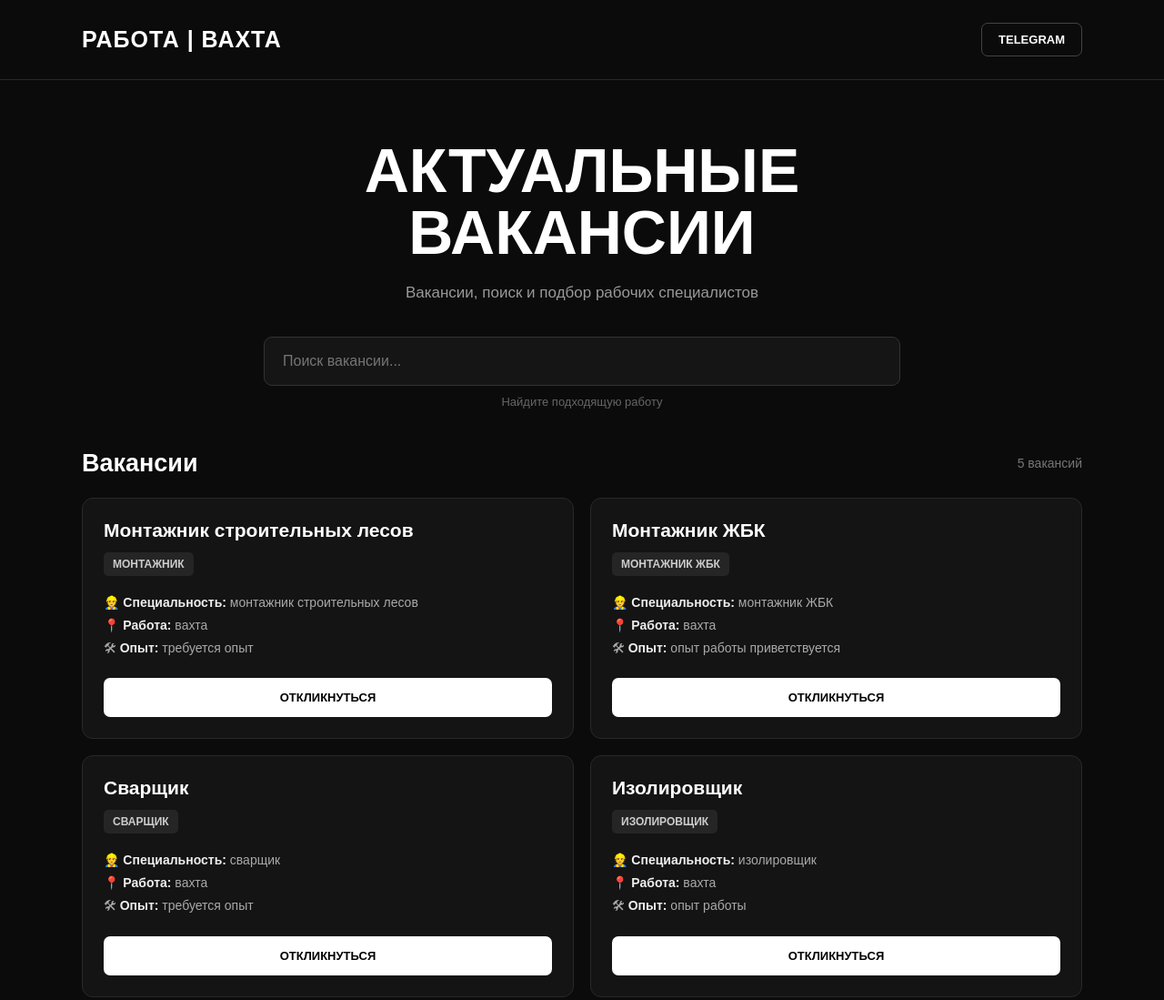
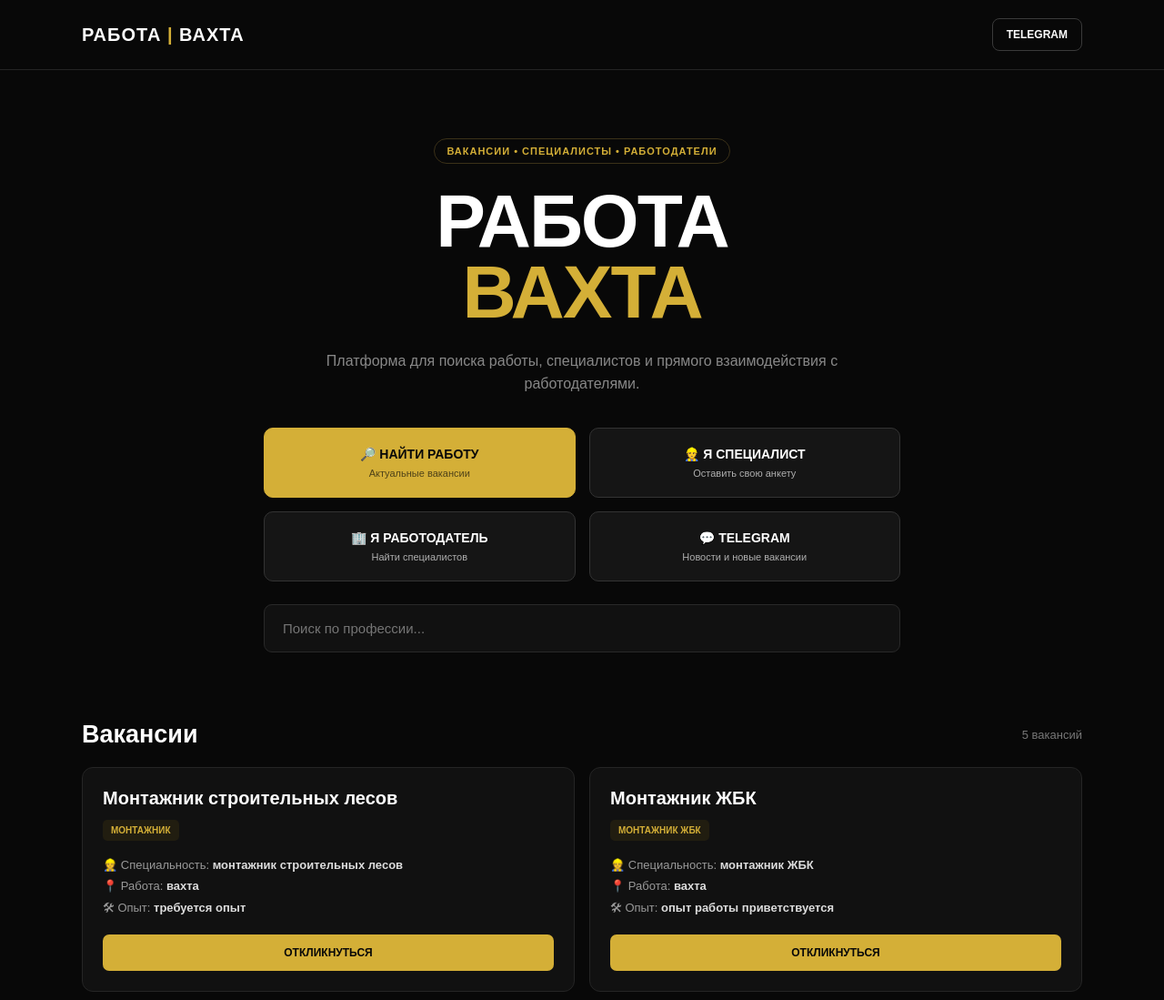
Before and after one commit to jvrdwghsnd-cmd/rabota-vakhta, a website: page index.html in a window 1280 px wide. Shown: the top 1099 px of the page at 91% size. Drawn offline with Linux system fonts and the light colour scheme.

Commit message:
Update index.html

```diff
--- a/index.html
+++ b/index.html
@@ -3,8 +3,9 @@
 <head>
 <meta charset="UTF-8">
 <meta name="viewport" content="width=device-width, initial-scale=1.0">
+<meta name="theme-color" content="#080808">
 
-  <title>Работа | Вахта — Вакансии</title>
+<title>Работа | Вахта</title>
 
 <style>
 * {
@@ -15,8 +16,8 @@
 
 body {
   font-family: Arial, Helvetica, sans-serif;
-      background: #0b0b0b;
-      color: #ffffff;
+  background: #080808;
+  color: #fff;
   min-height: 100vh;
 }
 
@@ -26,84 +27,151 @@
 }
 
 .container {
-      width: min(1100px, calc(100% - 30px));
+  width: min(1100px, calc(100% - 32px));
   margin: 0 auto;
 }
 
+/* HEADER */
+
 header {
-      padding: 25px 0;
-      border-bottom: 1px solid #292929;
+  padding: 20px 0;
+  border-bottom: 1px solid #242424;
 }
 
 .header-inner {
   display: flex;
+  align-items: center;
   justify-content: space-between;
-      align-items: center;
 }
 
 .logo {
-      font-size: 25px;
+  font-size: 20px;
   font-weight: 900;
   letter-spacing: 1px;
 }
 
-    .telegram-btn {
-      padding: 10px 18px;
-      border: 1px solid #444;
-      border-radius: 7px;
-      font-size: 13px;
-      font-weight: bold;
+.logo span {
+  color: #d4af37;
 }
+
+.telegram {
+  border: 1px solid #3a3a3a;
+  border-radius: 8px;
+  padding: 10px 15px;
+  font-size: 12px;
+  font-weight: 800;
+}
+
+/* HERO */
 
 .hero {
   text-align: center;
-      padding: 65px 0 45px;
+  padding: 75px 0 55px;
+}
+
+.badge {
+  display: inline-block;
+  border: 1px solid #3b3118;
+  color: #d4af37;
+  padding: 7px 13px;
+  border-radius: 30px;
+  font-size: 11px;
+  font-weight: 800;
+  letter-spacing: 1px;
+  margin-bottom: 24px;
 }
 
 .hero h1 {
-      font-size: clamp(38px, 7vw, 68px);
-      line-height: 1;
+  font-size: clamp(42px, 9vw, 82px);
+  line-height: .95;
   font-weight: 900;
-      margin-bottom: 20px;
+  letter-spacing: -2px;
+}
+
+.hero h1 span {
+  color: #d4af37;
 }
 
 .hero p {
-      color: #999;
-      font-size: 17px;
-      line-height: 1.5;
+  color: #888;
+  font-size: 16px;
+  line-height: 1.6;
+  max-width: 620px;
+  margin: 24px auto 0;
 }
+
+/* BUTTONS */
+
+.main-buttons {
+  display: grid;
+  grid-template-columns: repeat(2, 1fr);
+  gap: 15px;
+  max-width: 700px;
+  margin: 35px auto 0;
+}
+
+.main-btn {
+  padding: 20px;
+  border-radius: 10px;
+  font-size: 14px;
+  font-weight: 900;
+  border: 1px solid #333;
+  background: #151515;
+  transition: .2s;
+}
+
+.main-btn:hover {
+  transform: translateY(-2px);
+  border-color: #d4af37;
+}
+
+.main-btn.gold {
+  background: #d4af37;
+  color: #080808;
+  border-color: #d4af37;
+}
+
+.main-btn small {
+  display: block;
+  margin-top: 7px;
+  font-size: 11px;
+  opacity: .65;
+  font-weight: 500;
+}
+
+/* SEARCH */
 
 .search {
   max-width: 700px;
-      margin: 35px auto 0;
+  margin: 25px auto 0;
 }
 
 .search input {
   width: 100%;
   padding: 17px 20px;
-      background: #151515;
-      border: 1px solid #333;
+  background: #111;
+  border: 1px solid #292929;
   border-radius: 9px;
-      color: white;
-      font-size: 16px;
+  color: #fff;
+  font-size: 15px;
   outline: none;
 }
 
 .search input:focus {
-      border-color: #666;
+  border-color: #d4af37;
 }
 
-    .search-info {
-      margin-top: 10px;
-      color: #666;
-      font-size: 13px;
+/* JOBS */
+
+.jobs-section {
+  padding: 20px 0 70px;
 }
 
 .section-title {
   display: flex;
   justify-content: space-between;
   align-items: center;
-      margin-bottom: 22px;
+  margin-bottom: 20px;
 }
 
 .section-title h2 {
@@ -112,21 +180,20 @@
 
 #resultCount {
   color: #777;
-      font-size: 14px;
+  font-size: 13px;
 }
 
 .jobs {
   display: grid;
   grid-template-columns: repeat(2, 1fr);
-      gap: 18px;
-      padding-bottom: 60px;
+  gap: 16px;
 }
 
 .job {
-      background: #141414;
-      border: 1px solid #292929;
+  background: #111;
+  border: 1px solid #252525;
   border-radius: 12px;
-      padding: 23px;
+  padding: 22px;
   transition: .2s;
 }
 
@@ -136,66 +203,57 @@
 }
 
 .job h3 {
-      font-size: 21px;
+  font-size: 20px;
   margin-bottom: 12px;
 }
 
 .profession {
   display: inline-block;
-      background: #252525;
-      color: #ccc;
-      padding: 6px 10px;
+  background: #211d10;
+  color: #d4af37;
+  padding: 6px 9px;
   border-radius: 5px;
-      font-size: 12px;
-      font-weight: bold;
-      margin-bottom: 17px;
+  font-size: 10px;
+  font-weight: 900;
+  margin-bottom: 15px;
 }
 
 .info {
-      color: #aaa;
-      font-size: 14px;
+  color: #999;
+  font-size: 13px;
   line-height: 1.8;
 }
 
 .info strong {
-      color: #eee;
+  color: #ddd;
 }
 
 .apply {
   display: block;
   text-align: center;
-      margin-top: 20px;
-      padding: 14px;
-      background: white;
-      color: black;
+  margin-top: 18px;
+  padding: 13px;
+  background: #d4af37;
+  color: #080808;
   border-radius: 7px;
-      font-size: 13px;
+  font-size: 12px;
   font-weight: 900;
 }
 
-    .apply:hover {
-      background: #ddd;
-    }
-
-    .no-results {
-      grid-column: 1 / -1;
-      text-align: center;
-      padding: 50px;
-      color: #777;
-    }
+/* CTA */
 
 .cta {
   text-align: center;
-      background: #141414;
   border: 1px solid #292929;
-      border-radius: 12px;
+  background: #111;
+  border-radius: 14px;
   padding: 40px 20px;
   margin-bottom: 60px;
 }
 
 .cta h2 {
-      font-size: 25px;
-      margin-bottom: 12px;
+  font-size: 26px;
+  margin-bottom: 10px;
 }
 
 .cta p {
@@ -205,34 +263,47 @@
 
 .cta a {
   display: inline-block;
-      padding: 13px 24px;
-      background: white;
-      color: black;
+  background: #d4af37;
+  color: #080808;
+  padding: 14px 25px;
   border-radius: 7px;
-      font-weight: 800;
-      font-size: 13px;
+  font-size: 12px;
+  font-weight: 900;
 }
+
+/* FOOTER */
 
 footer {
   border-top: 1px solid #222;
   text-align: center;
   padding: 25px;
   color: #555;
-      font-size: 13px;
+  font-size: 12px;
 }
 
+/* MOBILE */
+
 @media (max-width: 700px) {
+
+  .hero {
+    padding: 55px 0 40px;
+  }
+
+  .main-buttons {
+    grid-template-columns: 1fr;
+  }
+
   .jobs {
     grid-template-columns: 1fr;
   }
 
-      .header-inner {
-        gap: 15px;
+  .logo {
+    font-size: 17px;
   }
 
-      .telegram-btn {
-        font-size: 11px;
-        padding: 9px 12px;
+  .telegram {
+    font-size: 10px;
+    padding: 9px 11px;
   }
 }
 </style>
@@ -244,11 +315,11 @@
   <div class="container header-inner">
 
     <div class="logo">
-      РАБОТА | ВАХТА
+      РАБОТА <span>|</span> ВАХТА
     </div>
 
     <a
-      class="telegram-btn"
+      class="telegram"
       href="https://t.me/vakhtovyk"
       target="_blank"
     >
@@ -259,42 +330,101 @@
 </header>
 
 <section class="hero">
+
   <div class="container">
 
-    <h1>АКТУАЛЬНЫЕ<br>ВАКАНСИИ</h1>
+    <div class="badge">
+      ВАКАНСИИ • СПЕЦИАЛИСТЫ • РАБОТОДАТЕЛИ
+    </div>
+
+    <h1>
+      РАБОТА<br>
+      <span>ВАХТА</span>
+    </h1>
 
     <p>
-      Вакансии, поиск и подбор рабочих специалистов
+      Платформа для поиска работы, специалистов
+      и прямого взаимодействия с работодателями.
     </p>
 
+    <div class="main-buttons">
+
+      <a
+        class="main-btn gold"
+        href="#vacancies"
+      >
+        🔎 НАЙТИ РАБОТУ
+        <small>Актуальные вакансии</small>
+      </a>
+
+      <a
+        class="main-btn"
+        href="https://t.me/VakhtovykHelperBot"
+        target="_blank"
+      >
+        👷 Я СПЕЦИАЛИСТ
+        <small>Оставить свою анкету</small>
+      </a>
+
+      <a
+        class="main-btn"
+        href="https://t.me/VakhtovykHelperBot"
+        target="_blank"
+      >
+        🏢 Я РАБОТОДАТЕЛЬ
+        <small>Найти специалистов</small>
+      </a>
+
+      <a
+        class="main-btn"
+        href="https://t.me/vakhtovyk"
+        target="_blank"
+      >
+        💬 TELEGRAM
+        <small>Новости и новые вакансии</small>
+      </a>
+
+    </div>
+
     <div class="search">
+
       <input
         type="text"
         id="searchInput"
-        placeholder="Поиск вакансии..."
+        placeholder="Поиск по профессии..."
       >
 
-      <div class="search-info" id="searchInfo">
-        Найдите подходящую работу
-      </div>
     </div>
 
   </div>
+
 </section>
 
 <main class="container">
 
+<section
+  class="jobs-section"
+  id="vacancies"
+>
+
   <div class="section-title">
+
     <h2>Вакансии</h2>
+
     <span id="resultCount"></span>
+
   </div>
 
-  <div class="jobs" id="jobs">
+  <div
+    class="jobs"
+    id="jobs"
+  >
 
     <article
       class="job"
       data-search="монтажник строительных лесов монтажник леса подмости"
     >
+
       <h3>Монтажник строительных лесов</h3>
 
       <div class="profession">
@@ -302,9 +432,14 @@
       </div>
 
       <div class="info">
-        👷 <strong>Специальность:</strong> монтажник строительных лесов<br>
-        📍 <strong>Работа:</strong> вахта<br>
-        🛠 <strong>Опыт:</strong> требуется опыт
+        👷 Специальность:
+        <strong>монтажник строительных лесов</strong><br>
+
+        📍 Работа:
+        <strong>вахта</strong><br>
+
+        🛠 Опыт:
+        <strong>требуется опыт</strong>
       </div>
 
       <a
@@ -314,13 +449,14 @@
       >
         ОТКЛИКНУТЬСЯ
       </a>
+
     </article>
-
 
     <article
       class="job"
       data-search="монтажник жбк железобетон бетон конструкции"
     >
+
       <h3>Монтажник ЖБК</h3>
 
       <div class="profession">
@@ -328,9 +464,14 @@
       </div>
 
       <div class="info">
-        👷 <strong>Специальность:</strong> монтажник ЖБК<br>
-        📍 <strong>Работа:</strong> вахта<br>
-        🛠 <strong>Опыт:</strong> опыт работы приветствуется
+        👷 Специальность:
+        <strong>монтажник ЖБК</strong><br>
+
+        📍 Работа:
+        <strong>вахта</strong><br>
+
+        🛠 Опыт:
+        <strong>опыт работы приветствуется</strong>
       </div>
 
       <a
@@ -340,13 +481,14 @@
       >
         ОТКЛИКНУТЬСЯ
       </a>
+
     </article>
-
 
     <article
       class="job"
-      data-search="сварщик сварка монтаж металлоконструкции"
+      data-search="сварщик сварка металлоконструкции"
     >
+
       <h3>Сварщик</h3>
 
       <div class="profession">
@@ -354,9 +496,14 @@
       </div>
 
       <div class="info">
-        👷 <strong>Специальность:</strong> сварщик<br>
-        📍 <strong>Работа:</strong> вахта<br>
-        🛠 <strong>Опыт:</strong> требуется опыт
+        👷 Специальность:
+        <strong>сварщик</strong><br>
+
+        📍 Работа:
+        <strong>вахта</strong><br>
+
+        🛠 Опыт:
+        <strong>требуется опыт</strong>
       </div>
 
       <a
@@ -366,13 +513,14 @@
       >
         ОТКЛИКНУТЬСЯ
       </a>
+
     </article>
-
 
     <article
       class="job"
       data-search="изолировщик изоляция теплоизоляция"
     >
+
       <h3>Изолировщик</h3>
 
       <div class="profession">
@@ -380,9 +528,14 @@
       </div>
 
       <div class="info">
-        👷 <strong>Специальность:</strong> изолировщик<br>
-        📍 <strong>Работа:</strong> вахта<br>
-        🛠 <strong>Опыт:</strong> опыт работы
+        👷 Специальность:
+        <strong>изолировщик</strong><br>
+
+        📍 Работа:
+        <strong>вахта</strong><br>
+
+        🛠 Опыт:
+        <strong>опыт работы</strong>
       </div>
 
       <a
@@ -392,13 +545,14 @@
       >
         ОТКЛИКНУТЬСЯ
       </a>
+
     </article>
-
 
     <article
       class="job"
       data-search="маляр покраска промышленный маляр"
     >
+
       <h3>Маляр</h3>
 
       <div class="profession">
@@ -406,9 +560,14 @@
       </div>
 
       <div class="info">
-        👷 <strong>Специальность:</strong> маляр<br>
-        📍 <strong>Работа:</strong> вахта<br>
-        🛠 <strong>Опыт:</strong> опыт работы
+        👷 Специальность:
+        <strong>маляр</strong><br>
+
+        📍 Работа:
+        <strong>вахта</strong><br>
+
+        🛠 Опыт:
+        <strong>опыт работы</strong>
       </div>
 
       <a
@@ -418,24 +577,27 @@
       >
         ОТКЛИКНУТЬСЯ
       </a>
+
     </article>
 
   </div>
 
+</section>
 
 <section class="cta">
 
-    <h2>Ищете работу?</h2>
+  <h2>Есть опыт? Найдём работу.</h2>
 
   <p>
-      Оставьте свою анкету в нашем Telegram-боте.
+    Заполни анкету специалиста — мы сможем
+    использовать её для подбора подходящих вакансий.
   </p>
 
   <a
     href="https://t.me/VakhtovykHelperBot"
     target="_blank"
   >
-      ОСТАВИТЬ АНКЕТУ
+    ЗАПОЛНИТЬ АНКЕТУ
   </a>
 
 </section>
@@ -446,16 +608,21 @@
   © 2026 РАБОТА | ВАХТА
 </footer>
 
+<script>
 
-<script>
-  const searchInput = document.getElementById("searchInput");
-  const jobs = document.querySelectorAll(".job");
-  const resultCount = document.getElementById("resultCount");
-  const searchInfo = document.getElementById("searchInfo");
+const searchInput =
+  document.getElementById("searchInput");
+
+const jobs =
+  document.querySelectorAll(".job");
+
+const resultCount =
+  document.getElementById("resultCount");
 
 function updateSearch() {
 
-    const query = searchInput.value
+  const query =
+    searchInput.value
       .trim()
       .toLowerCase();
 
@@ -463,36 +630,44 @@
 
   jobs.forEach(job => {
 
-      const text = job
+    const text =
+      job
         .getAttribute("data-search")
         .toLowerCase();
 
     if (!query || text.includes(query)) {
+
       job.style.display = "";
+
       visible++;
+
     } else {
+
       job.style.display = "none";
+
     }
 
   });
 
-    resultCount.textContent =
-      visible + " " +
-      (visible === 1
-        ? "вакансия"
-        : visible >= 2 && visible <= 4
-          ? "вакансии"
-          : "вакансий");
+  let word = "вакансий";
 
-    searchInfo.textContent =
-      query
-        ? "Результаты поиска"
-        : "Найдите подходящую работу";
+  if (visible === 1) {
+    word = "вакансия";
+  } else if (visible >= 2 && visible <= 4) {
+    word = "вакансии";
   }
 
-  searchInput.addEventListener("input", updateSearch);
+  resultCount.textContent =
+    visible + " " + word;
+}
+
+searchInput.addEventListener(
+  "input",
+  updateSearch
+);
 
 updateSearch();
+
 </script>
 
 </body>
```
Lines whose indentation alone changed are shown as unchanged.
